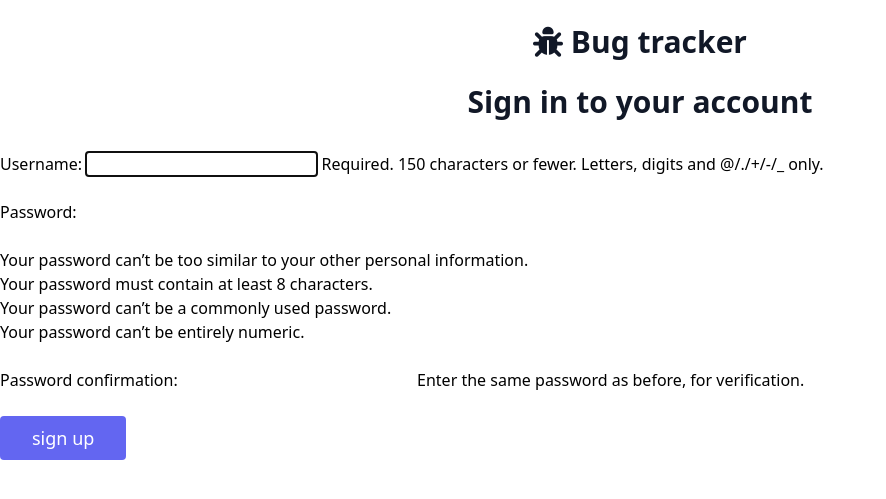
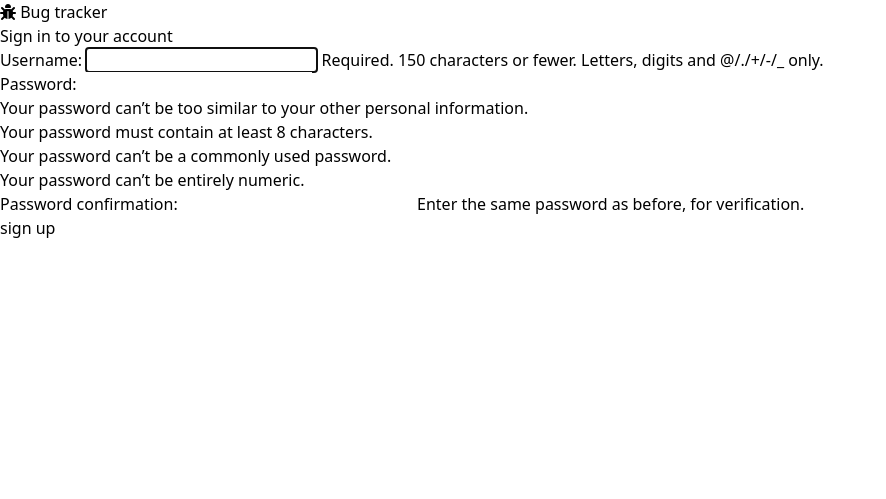
Before and after one commit to andols-dev/bugtracker, a Django app: page /accounts/signup/ in a window 1280 px wide. Shown: the top 499 px of the page, without its empty margins (0-886 px from the left). Run offline with Django 3.2, Linux system fonts and the light colour scheme; some libraries are stand-ins or nearby versions.

Commit message:
remove tailwind css

```diff
--- a/accounts/templates/accounts/sign_up.html
+++ b/accounts/templates/accounts/sign_up.html
@@ -6,18 +6,17 @@
 
 {% block content %}
 <div>
-  <h2 class="mt-6 text-center text-3xl font-extrabold text-gray-900">
+  <h2>
     <i class="fas fa-bug"></i>  Bug tracker
   </h2>
-  <h2 class="mt-6 text-center text-3xl font-extrabold text-gray-900">
+  <h2>
     Sign in to your account
   </h2>
 </div>
 
-<form class="mt-8 space-y-6" method="post">
-    {% csrf_token %}
-    {{form.as_p}}
-    <button class="text-white bg-indigo-500 border-0 py-2 px-8 focus:outline-none hover:bg-indigo-600 rounded text-lg" type="submit">sign up</button>
+<form method="post">
+  {% csrf_token %}
+  {{form.as_p}}
+  <button type="submit">sign up</button>
 </form>
-
 {% endblock content %}
```
